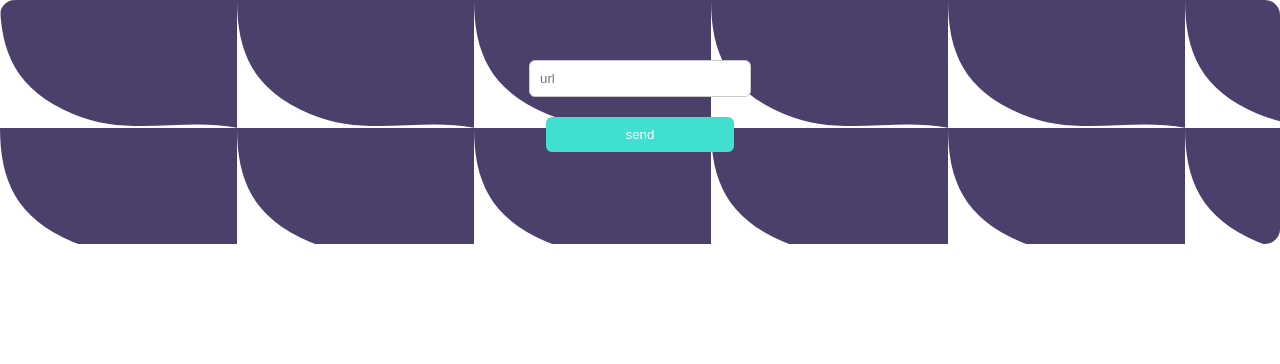
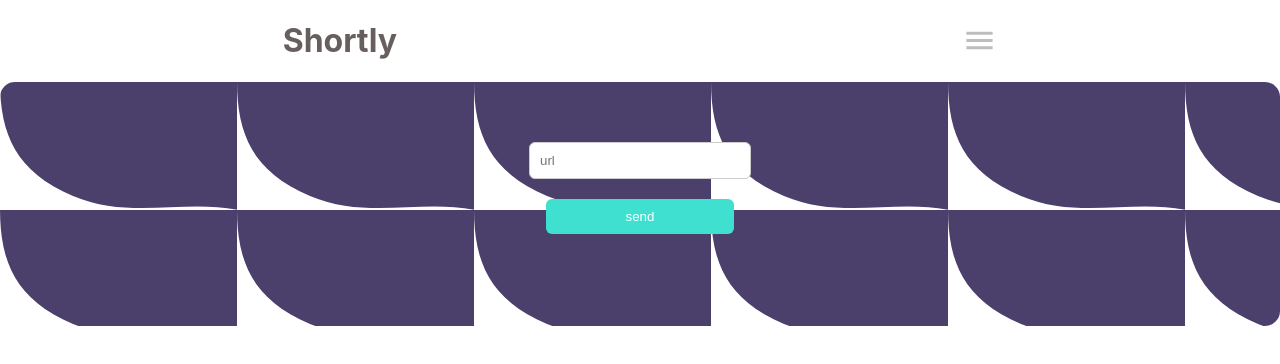
Before and after one commit to andreprogramador1/link-shortener, a React (Create React App) app: page / in a window 1280 px wide. Shown: the top 364 px of the page. Built offline with nearby package versions, Linux system fonts and the light colour scheme.

Commit message:
nav component

```diff
--- a/package.json
+++ b/package.json
@@ -3,6 +3,8 @@
   "version": "0.1.0",
   "private": true,
   "dependencies": {
+    "@material-ui/core": "^4.11.2",
+    "@material-ui/icons": "^4.11.2",
     "@testing-library/jest-dom": "^5.11.4",
     "@testing-library/react": "^11.1.0",
     "@testing-library/user-event": "^12.1.10",
--- a/src/App.js
+++ b/src/App.js
@@ -1,9 +1,11 @@
 import React from 'react'
 import {Shortner} from './components/Shortener'
+import {Nav} from './components/Nav'
 
 function App() {
   return (
     <div className="App">
+      <Nav/>
       <Shortner/>
     </div>
   );
--- /dev/null
+++ b/src/components/Nav/index.js
@@ -0,0 +1,12 @@
+import React from 'react'
+import MenuIcon from '@material-ui/icons/Menu';
+import {Container} from './style'
+
+export const Nav = () => {
+  return(
+    <Container>
+      <h1>Shortly</h1>
+      <MenuIcon color="disabled" fontSize="large"/>
+    </Container>
+  );
+}
--- /dev/null
+++ b/src/components/Nav/style.js
@@ -0,0 +1,11 @@
+import styled from 'styled-components'
+
+export const Container = styled.div`
+  display: flex;
+  align-items: center;
+  justify-content: space-around;
+
+  h1 {
+    color: #675e5e;
+  }
+`;
```
Also changed, not shown: 2 other files (tests, documents, lock files or other folders).
